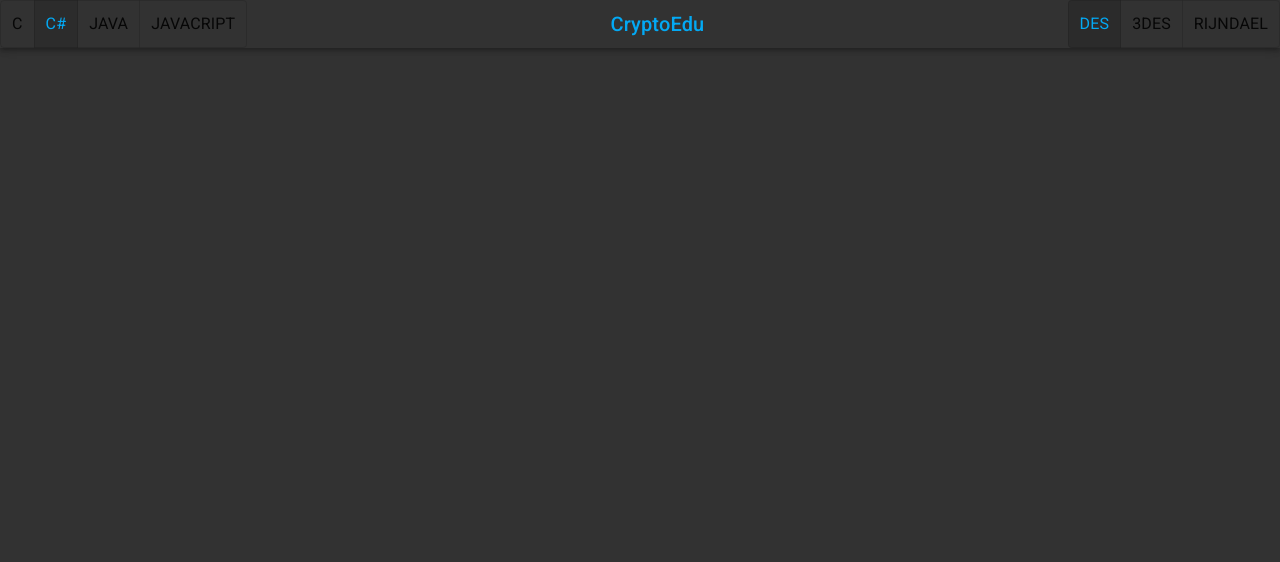
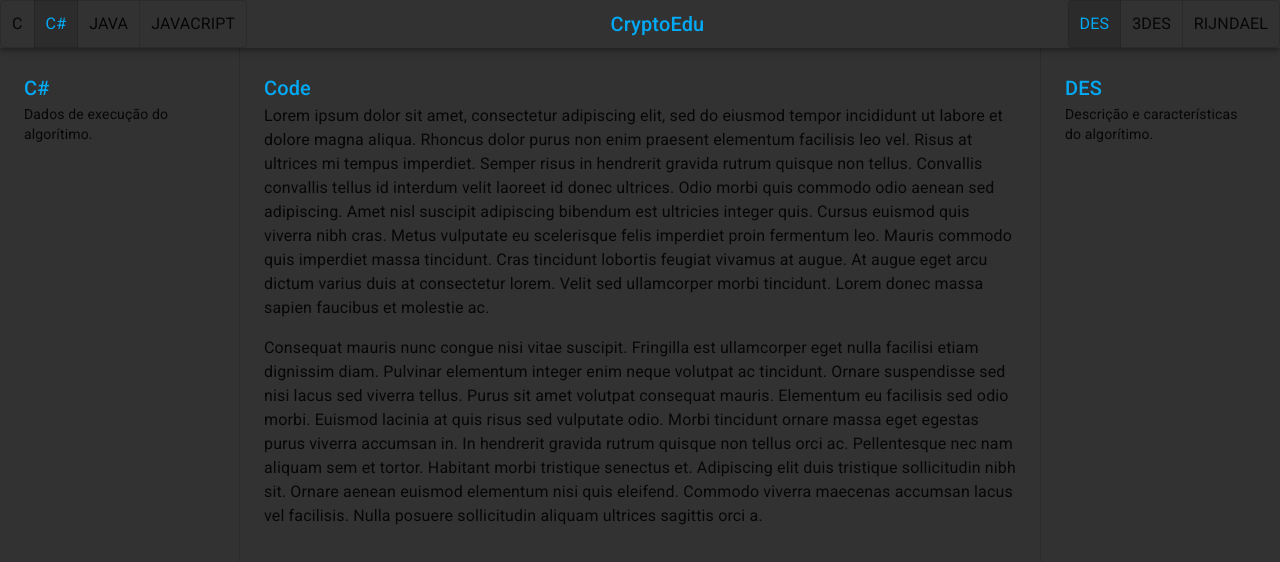
Before and after one commit to TanielianVB/CryptoEdu, a React (Create React App) app in the folder cryptoedu-app/: page / in a window 1280 px wide. Shown: the top 562 px of the page. Built offline with nearby package versions, Linux system fonts and the light colour scheme.

Commit message:
Added main regions

```diff
--- /dev/null
+++ b/cryptoedu-app/src/components/AppDrawer/AppDrawer.tsx
@@ -0,0 +1,48 @@
+import React from "react";
+import { Drawer, Toolbar } from "@material-ui/core";
+import { createStyles, makeStyles, Theme } from "@material-ui/core/styles";
+
+interface AppDrawerProps {
+  anchor: "bottom" | "left" | "right" | "top";
+  children?: any;
+}
+
+const drawerWidth = 240;
+
+const useStyles = makeStyles((theme: Theme) =>
+  createStyles({
+    drawer: {
+      width: drawerWidth,
+      flexShrink: 0,
+    },
+    drawerPaper: {
+      width: drawerWidth,
+      backgroundColor: theme.palette.primary.main,
+    },
+    drawerContainer: {
+      overflow: "auto",
+    },
+  })
+);
+
+function AppDrawer(props: AppDrawerProps) {
+  const { anchor, children } = props;
+
+  const classes = useStyles();
+
+  return (
+    <Drawer
+      className={classes.drawer}
+      variant="permanent"
+      anchor={anchor}
+      classes={{
+        paper: classes.drawerPaper,
+      }}
+    >
+      <Toolbar variant="dense" />
+      <div className={classes.drawerContainer}>{children}</div>
+    </Drawer>
+  );
+}
+
+export default AppDrawer;
--- a/cryptoedu-app/src/components/AppTopBar/AppTopBar.tsx
+++ b/cryptoedu-app/src/components/AppTopBar/AppTopBar.tsx
@@ -1,12 +1,12 @@
 import React from "react";
+import { AppBar, Toolbar, Tooltip, Typography } from "@material-ui/core";
 import { createStyles, makeStyles, Theme } from "@material-ui/core/styles";
-import { AppBar, Toolbar, Tooltip, Typography } from "@material-ui/core";
 import ToggleButtons from "../ToggleButtons/ToggleButtons";
 
 const useStyles = makeStyles((theme: Theme) =>
   createStyles({
-    root: {
-      flexGrow: 1,
+    appBar: {
+      zIndex: theme.zIndex.drawer + 1,
     },
     bar: {
       display: "flex",
@@ -32,8 +32,7 @@ function AppTopBar() {
   ];
 
   return (
-    <div className={classes.root}>
-      <AppBar position="static">
+    <AppBar position="fixed" className={classes.appBar}>
       <Toolbar variant="dense" className={classes.bar} disableGutters>
         <ToggleButtons initialSelectedOption="cs" options={languages} />
         <Tooltip
@@ -44,10 +43,9 @@ function AppTopBar() {
             CryptoEdu
           </Typography>
         </Tooltip>
-          <ToggleButtons initialSelectedOption="des" options={types}/>
+        <ToggleButtons initialSelectedOption="des" options={types} />
       </Toolbar>
     </AppBar>
-    </div>
   );
 }
 
--- a/cryptoedu-app/src/pages/app/App.tsx
+++ b/cryptoedu-app/src/pages/app/App.tsx
@@ -1,10 +1,83 @@
 import React from "react";
+import { createStyles, makeStyles, Theme } from "@material-ui/core/styles";
 import AppTopBar from "../../components/AppTopBar/AppTopBar";
+import AppDrawer from "../../components/AppDrawer/AppDrawer";
+import { Toolbar, Typography } from "@material-ui/core";
+
+const drawerWidth = 240;
+
+const useStyles = makeStyles((theme: Theme) =>
+  createStyles({
+    appRoot: {
+      display: "flex",
+    },
+    content: {
+      flexGrow: 1,
+      padding: theme.spacing(3),
+    },
+  })
+);
 
 function App() {
+  const classes = useStyles();
   return (
-    <div className="app">
+    <div className={classes.appRoot}>
       <AppTopBar />
+      <AppDrawer anchor="left">
+        <div className={classes.content}>
+          <Typography variant="h6" color="secondary">
+            C#
+          </Typography>
+          <Typography variant="body2" color="textPrimary">
+            Dados de execução do algorítimo.
+          </Typography>
+        </div>
+      </AppDrawer>
+      <main className={classes.content}>
+        <Toolbar variant="dense" />
+        <Typography variant="h6" color="secondary">
+          Code
+        </Typography>
+        <Typography paragraph>
+          Lorem ipsum dolor sit amet, consectetur adipiscing elit, sed do
+          eiusmod tempor incididunt ut labore et dolore magna aliqua. Rhoncus
+          dolor purus non enim praesent elementum facilisis leo vel. Risus at
+          ultrices mi tempus imperdiet. Semper risus in hendrerit gravida rutrum
+          quisque non tellus. Convallis convallis tellus id interdum velit
+          laoreet id donec ultrices. Odio morbi quis commodo odio aenean sed
+          adipiscing. Amet nisl suscipit adipiscing bibendum est ultricies
+          integer quis. Cursus euismod quis viverra nibh cras. Metus vulputate
+          eu scelerisque felis imperdiet proin fermentum leo. Mauris commodo
+          quis imperdiet massa tincidunt. Cras tincidunt lobortis feugiat
+          vivamus at augue. At augue eget arcu dictum varius duis at consectetur
+          lorem. Velit sed ullamcorper morbi tincidunt. Lorem donec massa sapien
+          faucibus et molestie ac.
+        </Typography>
+        <Typography paragraph>
+          Consequat mauris nunc congue nisi vitae suscipit. Fringilla est
+          ullamcorper eget nulla facilisi etiam dignissim diam. Pulvinar
+          elementum integer enim neque volutpat ac tincidunt. Ornare suspendisse
+          sed nisi lacus sed viverra tellus. Purus sit amet volutpat consequat
+          mauris. Elementum eu facilisis sed odio morbi. Euismod lacinia at quis
+          risus sed vulputate odio. Morbi tincidunt ornare massa eget egestas
+          purus viverra accumsan in. In hendrerit gravida rutrum quisque non
+          tellus orci ac. Pellentesque nec nam aliquam sem et tortor. Habitant
+          morbi tristique senectus et. Adipiscing elit duis tristique
+          sollicitudin nibh sit. Ornare aenean euismod elementum nisi quis
+          eleifend. Commodo viverra maecenas accumsan lacus vel facilisis. Nulla
+          posuere sollicitudin aliquam ultrices sagittis orci a.
+        </Typography>
+      </main>
+      <AppDrawer anchor="right">
+        <div className={classes.content}>
+          <Typography variant="h6" color="secondary">
+            DES
+          </Typography>
+          <Typography variant="body2" color="textPrimary">
+            Descrição e características do algorítimo.
+          </Typography>
+        </div>
+      </AppDrawer>
     </div>
   );
 }
```
Lines whose indentation alone changed are shown as unchanged.
